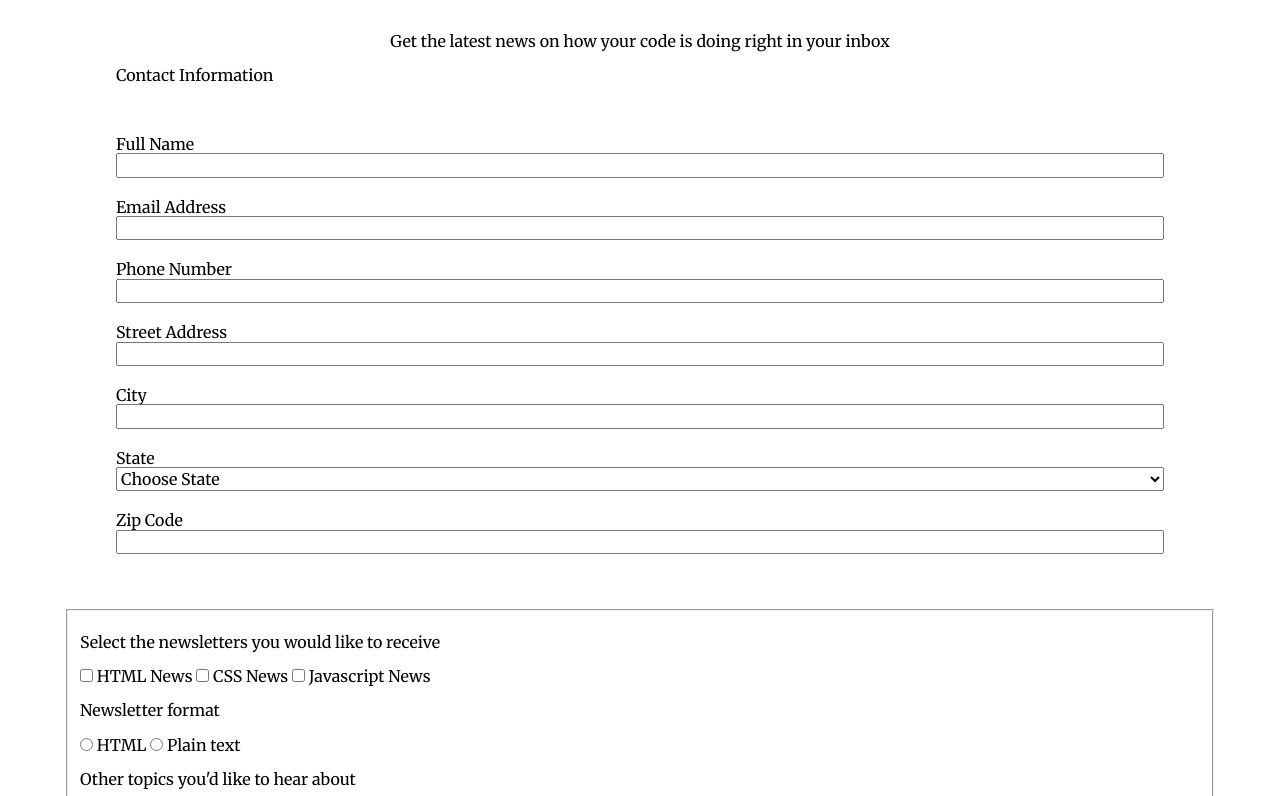
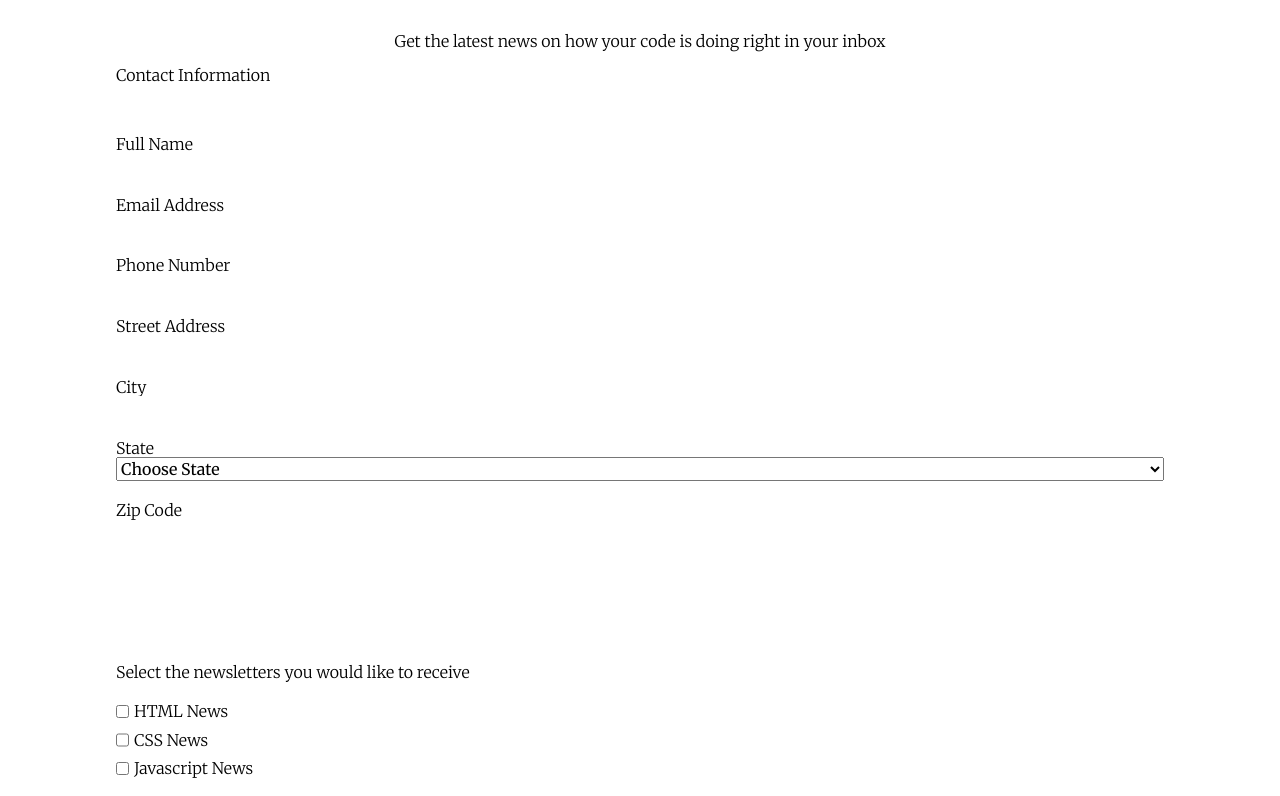
Before and after one commit to ryan-puffer/tdu3-online-registration-form, a plain HTML site: page index.html in a window 1280 px wide. Shown: the part 131-927 px from the top of the page. Drawn offline with Linux system fonts and the light colour scheme.

Commit message:
add flex pairs to html

```diff
--- a/css/style.css
+++ b/css/style.css
@@ -1,5 +1,15 @@
+* {
+	box-sizing: border-box;
+}
+
 body {
 	font-family: 'Merriweather', serif;
+	margin: 0 auto;
+	font-weight: 300;
+}
+
+input {
+	border: 1px solid white;
 }
 
 .wrapper {
@@ -8,7 +18,8 @@ body {
 }
 
 .main-header,
-.contact-info {
+.contact-info,
+.preferences {
 	display: flex;
 	flex-direction: column;
 }
@@ -19,12 +30,6 @@ h2,
 	text-align: center;
 }
 
-form {
-	display: flex;
-	flex-direction: column;
-	justify-content: center;
-}
-
 .title {
 	background-color: #001360;
 	color: #ebdfdb;
@@ -33,13 +38,26 @@ form {
 	align-items: center;
 }
 
+.item {
+	display: flex;
+}
+
 .field {
 	flex-grow: 1;
 	margin-bottom: 20px;
-	margin-right: 0;
 }
 
-.contact-info {
+.contact-info,
+.preferences {
 	padding: 50px 50px 35px 50px;
 	border: none;
 }
+
+.light {
+	padding: 5px;
+}
+
+.contact-info .flex-pair {
+	display: flex;
+	flex-direction: column;
+}
--- a/index.html
+++ b/index.html
@@ -23,22 +23,27 @@
         <form action="index.html" method="POST" class="reg-form">
             <fieldset class="contact-info">
                 <legend>Contact Information</legend>
+            <div class="flex-pair">
                 <label for="full-name">Full Name</label>
                 <input class="field" type="text" id="full-name" name="user_name">
-
+            </div>
+            <div class="flex-pair">
                 <label for="email">Email Address</label>
                 <input class="field" type="email" id="email" name="user_email">
-
+            </div>
+            <div class="flex-pair">
                 <label for="telephone">Phone Number</label>
                 <input class="field" type="tel" id="telephone" name="user_telephone">
-
+            </div>
+            <div class="flex-pair">
                 <label for="street-address">Street Address</label>
                 <input class="field" type="address" id="street-address" name="user_address">
-
-
+            </div>
+            <div class="flex-pair">
                 <label for="city">City</label>
                 <input class="field" type="text" id="city" name="user_city">
-
+            </div>
+            <div class="flex-pair">
                 <label for="state-select">State</label>
                     <select class="field" name="states" id="state-select">
                         <option value="">Choose State</option>
@@ -94,29 +99,41 @@
                         <option value="WI">Wisconsin</option>
                         <option value="WY">Wyoming</option>
                     </select>
-
+                </div>
+            <div class="flex-pair">
                 <label for="zip">Zip Code</label>
                 <input class="field" type="number" name="zip" id="zip">
+            </div>
             </fieldset>
 
-            <fieldset>
+            <fieldset class="preferences">
                 <p>Select the newsletters you would like to receive</p>
+                <div class="item">
                     <input type="checkbox" id="html_news" value="html_news" name="newsletter">
                     <label for="html_news" class="light">HTML News</label>
+                </div>
+                <div class="item">
                     <input type="checkbox" id="css_news" value="css_news" name="newsletter">
                     <label for="css_news" class="light">CSS News</label>
+                </div>
+                <div class="item">
                     <input type="checkbox" id="javascript_news" value="javascript_news" name="newsletter">
                     <label for="javascript_news" class="light">Javascript News</label>
+                </div>
 
                 <p>Newsletter format</p>
+                <div class="item">
                     <input type="radio" id="html_radio" value="html_radio" name="nl_pref">
                     <label for="html_radio" class="light">HTML</label>
+                </div>
+                <div class="item">
                     <input type="radio" id="text_radio" value="text_radio" name="nl_pref">
                     <label for="text_radio" class="light">Plain text</label>
-
+                </div>
+                <div class="item">
                     <p>Other topics you'd like to hear about</p>
                     <textarea name="other_topics" id="other_topics" cols="30" rows="10"></textarea>
-
+                </div>
                 <button type="submit">Sign Up</button>
             </fieldset>
         </form>
```
Lines whose indentation alone changed are shown as unchanged.
